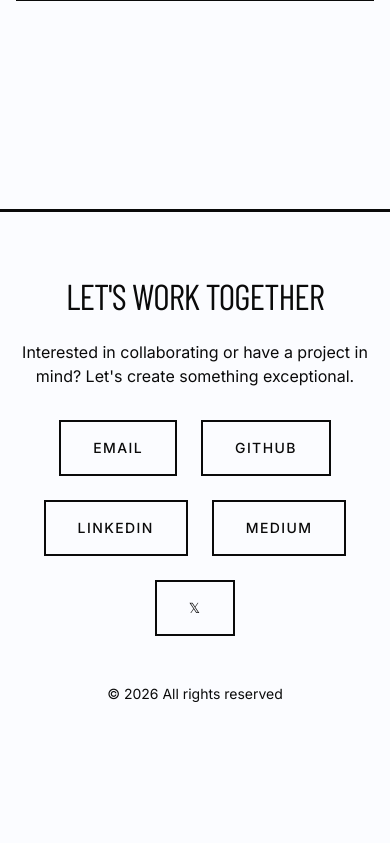
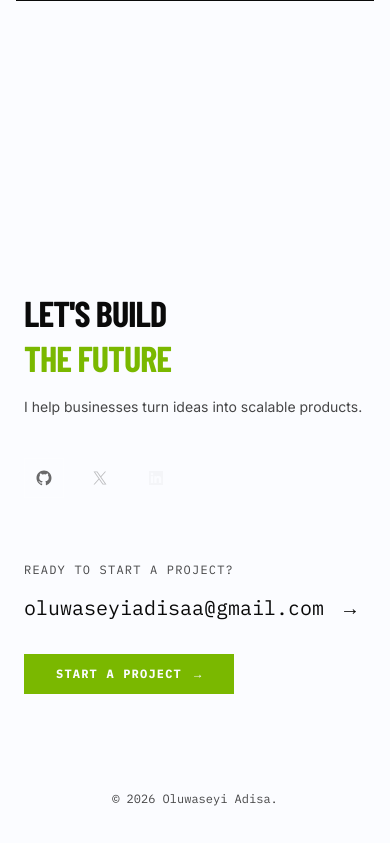
Before and after one commit to seyiadisa/my-portfolio, a Vue app: page / in a window 390 px wide. Shown: the part 2992-3835 px from the top of the page. Before the commit the page ends 3760 px from the top, so only its background shows below. Built offline with nearby package versions, Linux system fonts and the light colour scheme; a web font is replaced by a local one.

Commit message:
feat: update footer to new designs

```diff
--- a/src/components/Footer.vue
+++ b/src/components/Footer.vue
@@ -1,53 +1,189 @@
+<script setup lang="ts">
+import gsap from 'gsap'
+import { onMounted } from 'vue'
+
+onMounted(() => {
+  gsap.from('.footer-heading', {
+    y: 40,
+    opacity: 0,
+    duration: 0.9,
+    ease: 'power3.out',
+    scrollTrigger: { trigger: '#contact', start: 'top 80%', once: true },
+  })
+
+  gsap.from('.footer-cta', {
+    y: 30,
+    opacity: 0,
+    duration: 0.8,
+    delay: 0.15,
+    ease: 'power3.out',
+    scrollTrigger: { trigger: '#contact', start: 'top 80%', once: true },
+  })
+
+  gsap.from('.social-icon', {
+    scale: 0.8,
+    opacity: 0,
+    duration: 0.4,
+    stagger: 0.08,
+    ease: 'back.out(1.5)',
+    scrollTrigger: { trigger: '#contact', start: 'top 75%', once: true },
+  })
+
+  document.querySelectorAll<HTMLElement>('.social-icon').forEach((icon) => {
+    icon.addEventListener('mouseenter', () => {
+      gsap.to(icon, { scale: 1.1, duration: 0.2, ease: 'power2.out' })
+    })
+    icon.addEventListener('mouseleave', () => {
+      gsap.to(icon, { scale: 1, duration: 0.2, ease: 'power2.inOut' })
+    })
+  })
+
+  document.querySelectorAll<HTMLElement>('.cta-btn').forEach((btn) => {
+    btn.addEventListener('mousedown', () => {
+      gsap.to(btn, { scale: 0.97, duration: 0.1, ease: 'power2.out' })
+    })
+    btn.addEventListener('mouseup', () => {
+      gsap.to(btn, { scale: 1, duration: 0.2, ease: 'back.out(2)' })
+    })
+    btn.addEventListener('mouseleave', () => {
+      gsap.to(btn, { scale: 1, duration: 0.2, ease: 'power2.inOut' })
+    })
+  })
+})
+</script>
+
 <template>
-  <footer id="contact" class="border-t-3 py-16 text-center px-4 md:px-16">
-    <div class="max-w-2xl mx-auto">
-      <h2 class="font-display text-4xl md:text-5xl lg:text-6xl mb-6 tracking-tight">
-        LET'S WORK TOGETHER
+  <footer id="contact" class="border-t border-white/10 py-20 px-6 md:px-16">
+    <div class="max-w-6xl mx-auto">
+      <div class="grid md:grid-cols-2 gap-16 mb-16 items-center">
+        <div>
+          <h2
+            class="footer-heading font-display font-black text-4xl md:text-5xl lg:text-6xl uppercase tracking-tight text-foreground leading-tight mb-4"
+          >
+            LET'S BUILD<br />
+            <span class="text-accent">THE FUTURE</span>
           </h2>
-      <p class="mb-8">
-        Interested in collaborating or have a project in mind? Let's create something exceptional.
+          <p class="text-foreground/75 text-sm leading-relaxed max-w-sm mb-10">
+            I help businesses turn ideas into scalable products.
           </p>
-      <div class="flex justify-center gap-6 flex-wrap lg:flex-nowrap mb-12">
-        <a
-          href="mailto:oluwaseyiadisaa@gmail.com"
-          class="group px-8 py-4 border-2 font-medium uppercase tracking-widest text-sm transition-all duration-300 hover:bg-accent hover:text-white hover:border-accent"
-        >
-          Email
-        </a>
+
+          <div class="flex items-center gap-4">
             <a
               href="https://github.com/seyiadisa"
               target="_blank"
               rel="noopener noreferrer"
-          class="group px-8 py-4 border-2 font-medium uppercase tracking-widest text-sm transition-all duration-300 hover:bg-accent hover:text-white hover:border-accent"
+              class="social-icon"
+              aria-label="GitHub"
             >
-          GitHub
+              <svg width="18" height="18" viewBox="0 0 24 24" fill="currentColor">
+                <path
+                  d="M12 2C6.477 2 2 6.484 2 12.017c0 4.425 2.865 8.18 6.839 9.504.5.092.682-.217.682-.483 0-.237-.008-.868-.013-1.703-2.782.605-3.369-1.343-3.369-1.343-.454-1.158-1.11-1.466-1.11-1.466-.908-.62.069-.608.069-.608 1.003.07 1.531 1.032 1.531 1.032.892 1.53 2.341 1.088 2.91.832.092-.647.35-1.088.636-1.338-2.22-.253-4.555-1.113-4.555-4.951 0-1.093.39-1.988 1.029-2.688-.103-.253-.446-1.272.098-2.65 0 0 .84-.27 2.75 1.026A9.564 9.564 0 0112 6.844c.85.004 1.705.115 2.504.337 1.909-1.296 2.747-1.027 2.747-1.027.546 1.379.202 2.398.1 2.651.64.7 1.028 1.595 1.028 2.688 0 3.848-2.339 4.695-4.566 4.943.359.309.678.92.678 1.855 0 1.338-.012 2.419-.012 2.747 0 .268.18.58.688.482A10.019 10.019 0 0022 12.017C22 6.484 17.522 2 12 2z"
+                />
+              </svg>
+            </a>
+            <a
+              href="https://x.com/SeyiAdisa1"
+              target="_blank"
+              rel="noopener noreferrer"
+              class="social-icon"
+              aria-label="X"
+            >
+              <svg
+                xmlns="http://www.w3.org/2000/svg"
+                width="18"
+                height="18"
+                viewBox="0 0 16 16"
+                fill="currentColor"
+              >
+                <path
+                  d="m9.237 7.004l4.84-5.505H12.93L8.727 6.28L5.371 1.5H1.5l5.075 7.228L1.5 14.499h1.147l4.437-5.047l3.545 5.047H14.5zM7.666 8.791l-.514-.72L3.06 2.344h1.762l3.302 4.622l.514.72l4.292 6.007h-1.761z"
+                />
+              </svg>
             </a>
             <a
               href="https://linkedin.com/in/oluwaseyi-adisa"
               target="_blank"
               rel="noopener noreferrer"
-          class="group px-8 py-4 border-2 font-medium uppercase tracking-widest text-sm transition-all duration-300 hover:bg-accent hover:text-white hover:border-accent"
+              class="social-icon"
+              aria-label="LinkedIn"
             >
-          LinkedIn
+              <svg width="18" height="18" viewBox="0 0 24 24" fill="currentColor">
+                <path
+                  d="M20.447 20.452h-3.554v-5.569c0-1.328-.027-3.037-1.852-3.037-1.853 0-2.136 1.445-2.136 2.939v5.667H9.351V9h3.414v1.561h.046c.477-.9 1.637-1.85 3.37-1.85 3.601 0 4.267 2.37 4.267 5.455v6.286zM5.337 7.433a2.062 2.062 0 01-2.063-2.065 2.064 2.064 0 112.063 2.065zm1.782 13.019H3.555V9h3.564v11.452zM22.225 0H1.771C.792 0 0 .774 0 1.729v20.542C0 23.227.792 24 1.771 24h20.451C23.2 24 24 23.227 24 22.271V1.729C24 .774 23.2 0 22.222 0h.003z"
+                />
+              </svg>
             </a>
             <a
               href="https://medium.com/@seyiadisaa"
               target="_blank"
               rel="noopener noreferrer"
-          class="group px-8 py-4 border-2 font-medium uppercase tracking-widest text-sm transition-all duration-300 hover:bg-accent hover:text-white hover:border-accent"
+              class="social-icon"
+              aria-label="LinkedIn"
             >
-          Medium
+              <svg
+                xmlns="http://www.w3.org/2000/svg"
+                width="18"
+                height="18"
+                viewBox="0 0 24 24"
+                fill="currentColor"
+              >
+                <path
+                  d="M4.21 0A4.2 4.2 0 0 0 0 4.21v15.58A4.2 4.2 0 0 0 4.21 24h15.58A4.2 4.2 0 0 0 24 19.79v-1.093a5 5 0 0 1-.422.02c-2.577 0-4.027-2.146-4.09-4.832a8 8 0 0 1 .022-.708c.093-1.186.475-2.241 1.105-3.022a3.9 3.9 0 0 1 1.395-1.1c.468-.237 1.127-.367 1.664-.367h.023q.151 0 .303.01V4.211A4.2 4.2 0 0 0 19.79 0Zm.198 5.583h4.165l3.588 8.435l3.59-8.435h3.864v.146l-.019.004c-.705.16-1.063.397-1.063 1.254h-.003l.003 10.274c.06.676.424.885 1.063 1.03l.02.004v.145h-4.923v-.145l.019-.005c.639-.144.994-.353 1.054-1.03V7.267l-4.745 11.15h-.261L6.15 7.569v9.445c0 .857.358 1.094 1.063 1.253l.02.004v.147H4.405v-.147l.019-.004c.705-.16 1.065-.397 1.065-1.253V6.987c0-.857-.358-1.094-1.064-1.254l-.018-.004zm19.25 3.668c-1.086.023-1.733 1.323-1.813 3.124H24V9.298a1.4 1.4 0 0 0-.342-.047m-1.862 3.632c-.1 1.756.86 3.239 2.204 3.634v-3.634z"
+                />
+              </svg>
+            </a>
+          </div>
+        </div>
+
+        <div class="footer-cta">
+          <p class="font-mono text-xs uppercase tracking-widest text-foreground/75 mb-4">
+            Ready to start a project?
+          </p>
+          <a
+            href="mailto:oluwaseyiadisaa@gmail.com"
+            class="group block text-xl md:text-2xl font-mono text-foreground hover:text-accent transition-colors duration-300 mb-8 break-all"
+          >
+            oluwaseyiadisaa@gmail.com
+            <span
+              class="inline-block ml-2 transition-transform duration-300 group-hover:translate-x-2"
+              >→</span
+            >
           </a>
           <a
-          href="https://x.com/SeyiAdisa1"
-          target="_blank"
-          rel="noopener noreferrer"
-          class="group px-8 py-4 border-2 font-[sans-serif] font-medium uppercase tracking-widest text-sm transition-all duration-300 hover:bg-accent hover:text-white hover:border-accent"
+            href="mailto:oluwaseyiadisaa@gmail.com?subject=Project%20Inquiry"
+            class="cta-btn inline-flex items-center gap-3 px-8 py-3 bg-accent text-background font-mono text-xs uppercase tracking-widest font-bold hover:bg-accent/90 active:scale-95 transition-all duration-200"
           >
-          &#x1d54f;
+            Start a Project
+            <span class="transition-transform duration-200 group-hover:translate-x-1">→</span>
           </a>
         </div>
-      <p class="text-sm">&copy; 2026 All rights reserved</p>
+      </div>
+
+      <div
+        class="border-t border-white/10 pt-8 flex flex-col md:flex-row justify-between items-center gap-4"
+      >
+        <p class="font-mono text-xs text-foreground/75">&copy; 2026 Oluwaseyi Adisa.</p>
+      </div>
     </div>
   </footer>
 </template>
+
+<style lang="css" scoped>
+.social-icon {
+  width: 2.5rem;
+  height: 2.5rem;
+  border: 1px solid rgb(255 255 255 / 0.2);
+  display: flex;
+  align-items: center;
+  justify-content: center;
+  color: var(--color-foreground);
+  opacity: 60%;
+  transition: all 200ms;
+  cursor: pointer;
+}
+
+.social-icon:hover {
+  color: var(--color-accent);
+  border-color: var(--color-accent);
+}
+</style>
```
Lines whose indentation alone changed are shown as unchanged.
